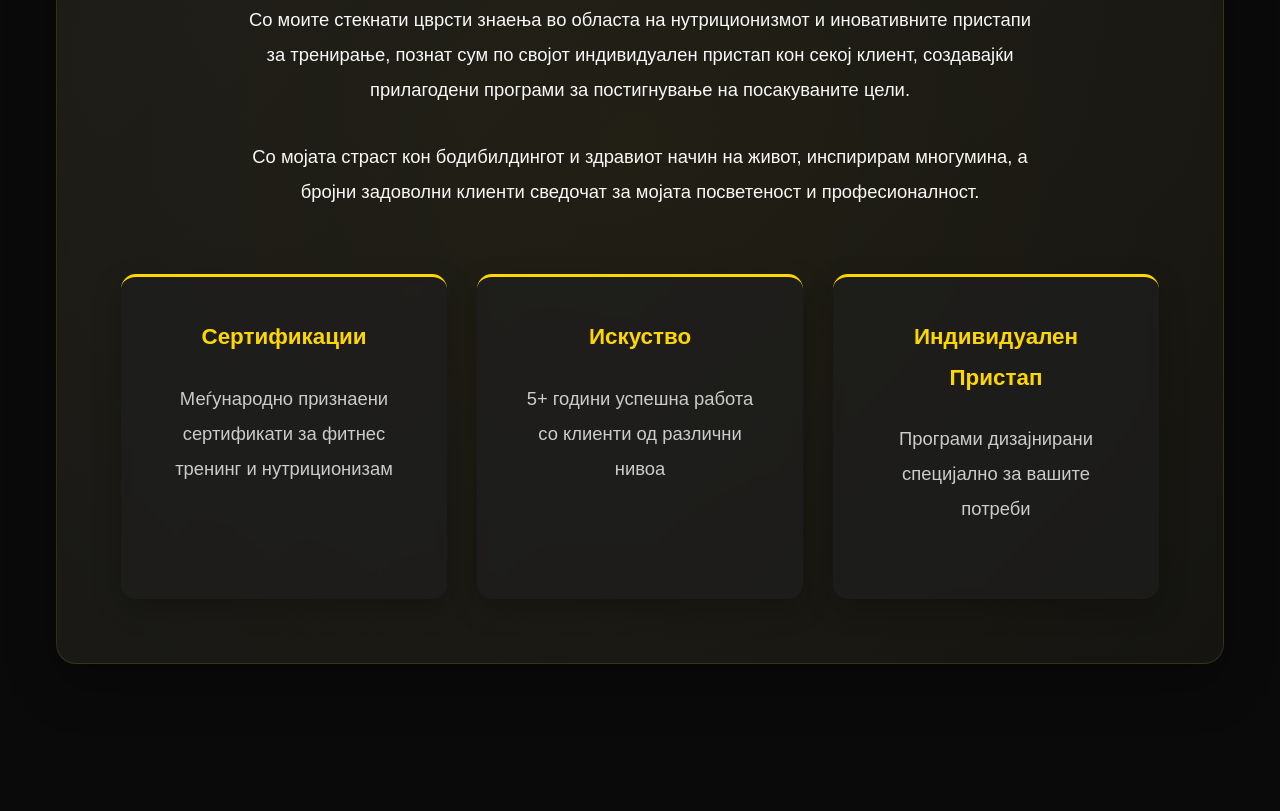
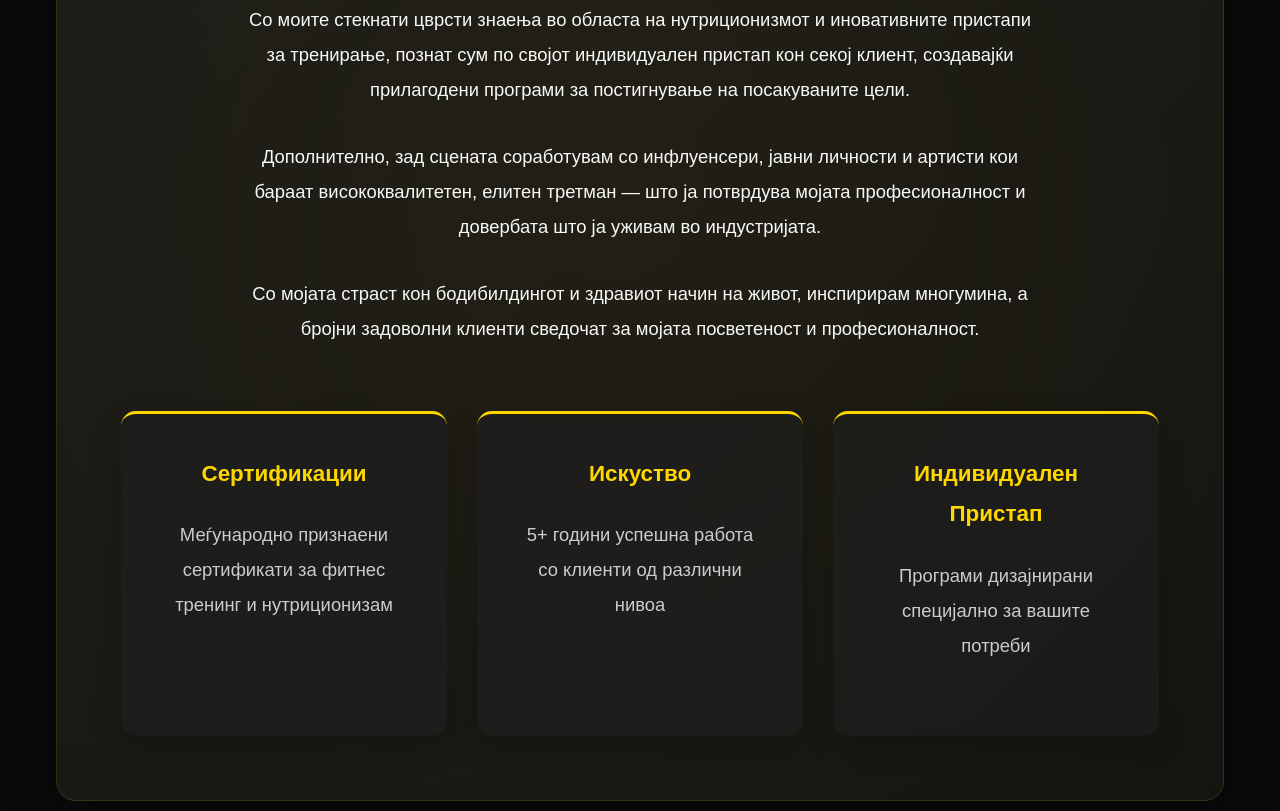
Before and after one commit to KireP78/popowski, a plain HTML site: page index.html in a window 1280 px wide. Shown: the part 1969-2780 px from the top of the page. Drawn offline with Linux system fonts and the light colour scheme.

Commit message:
Update index.html

```diff
--- a/index.html
+++ b/index.html
@@ -1257,6 +1257,7 @@
                 <h2 class="section-title" style="color: var(--light);">Зошто да ме изберете мене?</h2>
                 <p>Станува збор за сертифициран фитнес инструктор со повеќегодишно искуство во областа на фитнесот и правилниот начин на исхрана. Специјализиран сум за различни напредни методи на тренинг, во согласност со највисоките стандарди на современиот фитнес.</p>
                 <p>Со моите стекнати цврсти знаења во областа на нутриционизмот и иновативните пристапи за тренирање, познат сум по својот индивидуален пристап кон секој клиент, создавајќи прилагодени програми за постигнување на посакуваните цели.</p>
+                 <p>Дополнително, зад сцената соработувам со инфлуенсери, јавни личности и артисти кои бараат висококвалитетен, елитен третман — што ја потврдува мојата професионалност и довербата што ја уживам во индустријата.</p>
                 <p>Со мојата страст кон бодибилдингот и здравиот начин на живот, инспирирам многумина, а бројни задоволни клиенти сведочат за мојата посветеност и професионалност.</p>
             </div>
 
```
